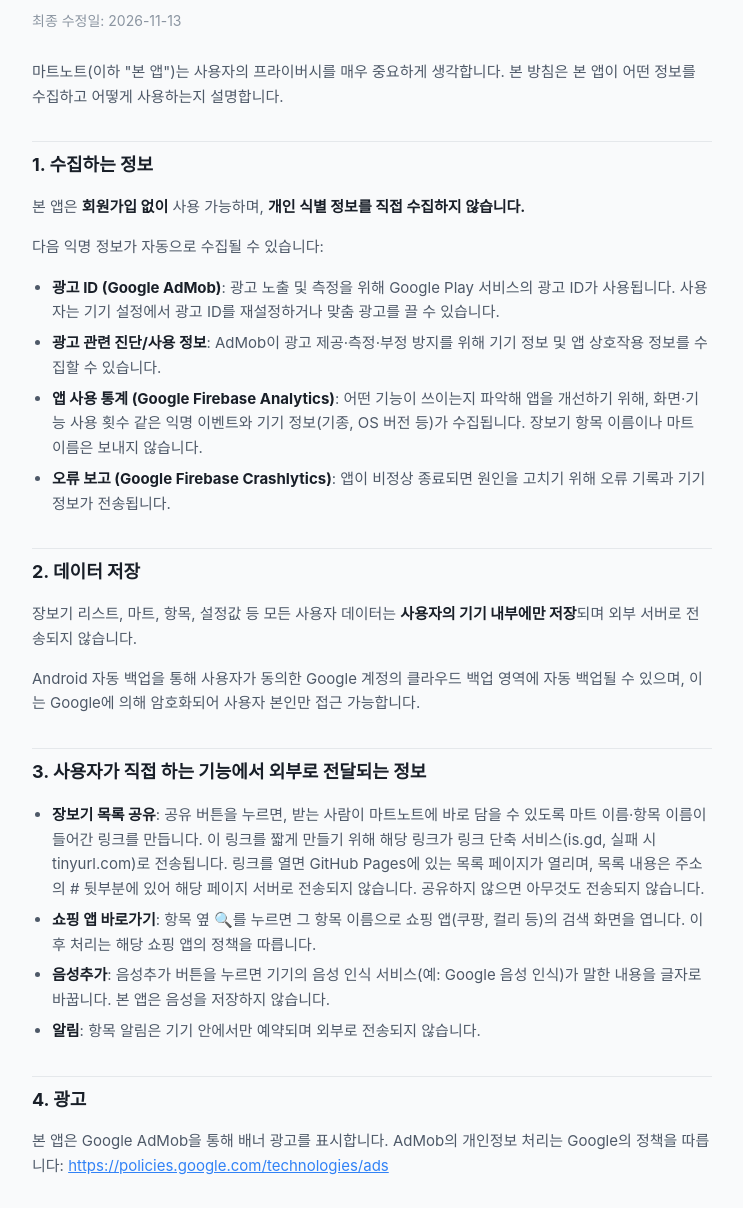
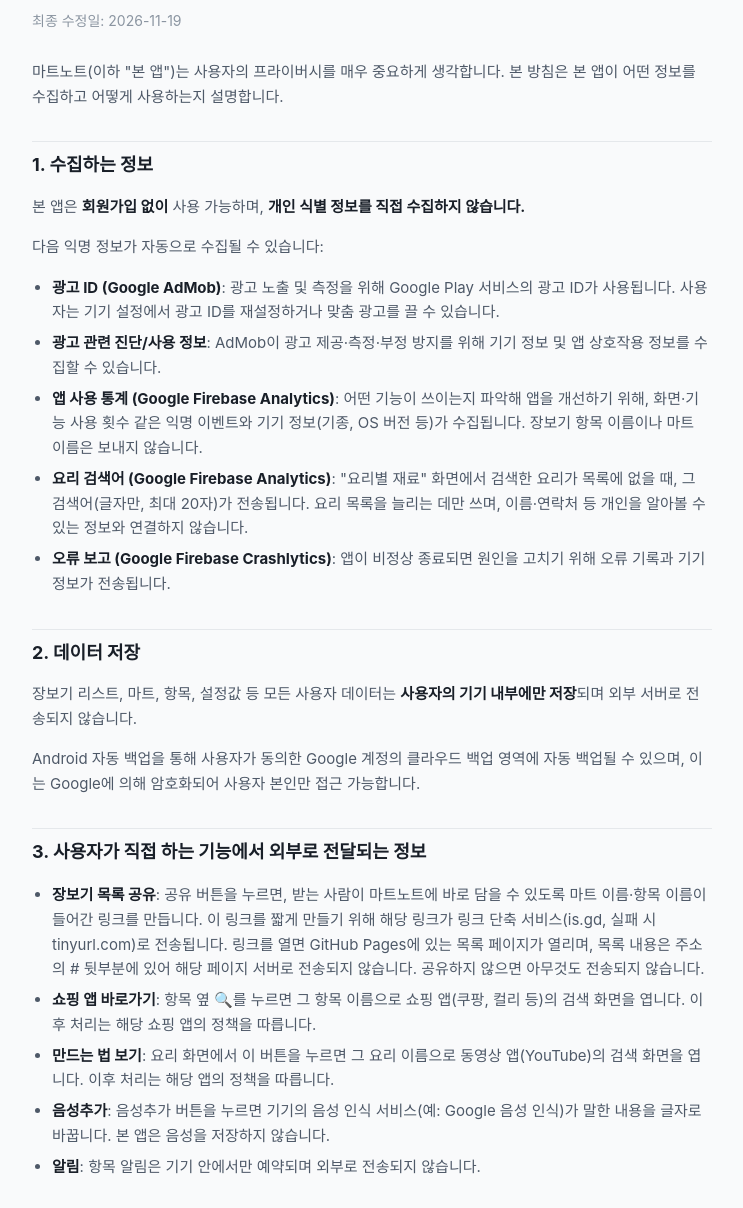
Before and after one commit to mkkim0422/mart, a plain HTML site: page privacy.html in a window 1280 px wide. Shown: the part 70-1278 px from the top of the page, without its empty margins (268-1011 px from the left). Drawn offline with Linux system fonts and the light colour scheme.

Commit message:
privacy: 요리 검색어 수집(1.6.0)과 만드는 법 보기 안내 추가
Co-Authored-By: Claude Fable 5.2 <noreply@anthropic.com>

```diff
--- a/privacy.html
+++ b/privacy.html
@@ -26,7 +26,7 @@
 <body>
 <div class="wrap">
   <h1>마트노트 개인정보 처리방침</h1>
-  <div class="date">최종 수정일: 2026-11-13</div>
+  <div class="date">최종 수정일: 2026-11-19</div>
 
   <p>마트노트(이하 "본 앱")는 사용자의 프라이버시를 매우 중요하게 생각합니다. 본 방침은 본 앱이 어떤 정보를 수집하고 어떻게 사용하는지 설명합니다.</p>
 
@@ -37,6 +37,7 @@
     <li><strong>광고 ID (Google AdMob)</strong>: 광고 노출 및 측정을 위해 Google Play 서비스의 광고 ID가 사용됩니다. 사용자는 기기 설정에서 광고 ID를 재설정하거나 맞춤 광고를 끌 수 있습니다.</li>
     <li><strong>광고 관련 진단/사용 정보</strong>: AdMob이 광고 제공·측정·부정 방지를 위해 기기 정보 및 앱 상호작용 정보를 수집할 수 있습니다.</li>
     <li><strong>앱 사용 통계 (Google Firebase Analytics)</strong>: 어떤 기능이 쓰이는지 파악해 앱을 개선하기 위해, 화면·기능 사용 횟수 같은 익명 이벤트와 기기 정보(기종, OS 버전 등)가 수집됩니다. 장보기 항목 이름이나 마트 이름은 보내지 않습니다.</li>
+    <li><strong>요리 검색어 (Google Firebase Analytics)</strong>: "요리별 재료" 화면에서 검색한 요리가 목록에 없을 때, 그 검색어(글자만, 최대 20자)가 전송됩니다. 요리 목록을 늘리는 데만 쓰며, 이름·연락처 등 개인을 알아볼 수 있는 정보와 연결하지 않습니다.</li>
     <li><strong>오류 보고 (Google Firebase Crashlytics)</strong>: 앱이 비정상 종료되면 원인을 고치기 위해 오류 기록과 기기 정보가 전송됩니다.</li>
   </ul>
 
@@ -48,6 +49,7 @@
   <ul>
     <li><strong>장보기 목록 공유</strong>: 공유 버튼을 누르면, 받는 사람이 마트노트에 바로 담을 수 있도록 마트 이름·항목 이름이 들어간 링크를 만듭니다. 이 링크를 짧게 만들기 위해 해당 링크가 링크 단축 서비스(is.gd, 실패 시 tinyurl.com)로 전송됩니다. 링크를 열면 GitHub Pages에 있는 목록 페이지가 열리며, 목록 내용은 주소의 # 뒷부분에 있어 해당 페이지 서버로 전송되지 않습니다. 공유하지 않으면 아무것도 전송되지 않습니다.</li>
     <li><strong>쇼핑 앱 바로가기</strong>: 항목 옆 🔍를 누르면 그 항목 이름으로 쇼핑 앱(쿠팡, 컬리 등)의 검색 화면을 엽니다. 이후 처리는 해당 쇼핑 앱의 정책을 따릅니다.</li>
+    <li><strong>만드는 법 보기</strong>: 요리 화면에서 이 버튼을 누르면 그 요리 이름으로 동영상 앱(YouTube)의 검색 화면을 엽니다. 이후 처리는 해당 앱의 정책을 따릅니다.</li>
     <li><strong>음성추가</strong>: 음성추가 버튼을 누르면 기기의 음성 인식 서비스(예: Google 음성 인식)가 말한 내용을 글자로 바꿉니다. 본 앱은 음성을 저장하지 않습니다.</li>
     <li><strong>알림</strong>: 항목 알림은 기기 안에서만 예약되며 외부로 전송되지 않습니다.</li>
   </ul>
```
